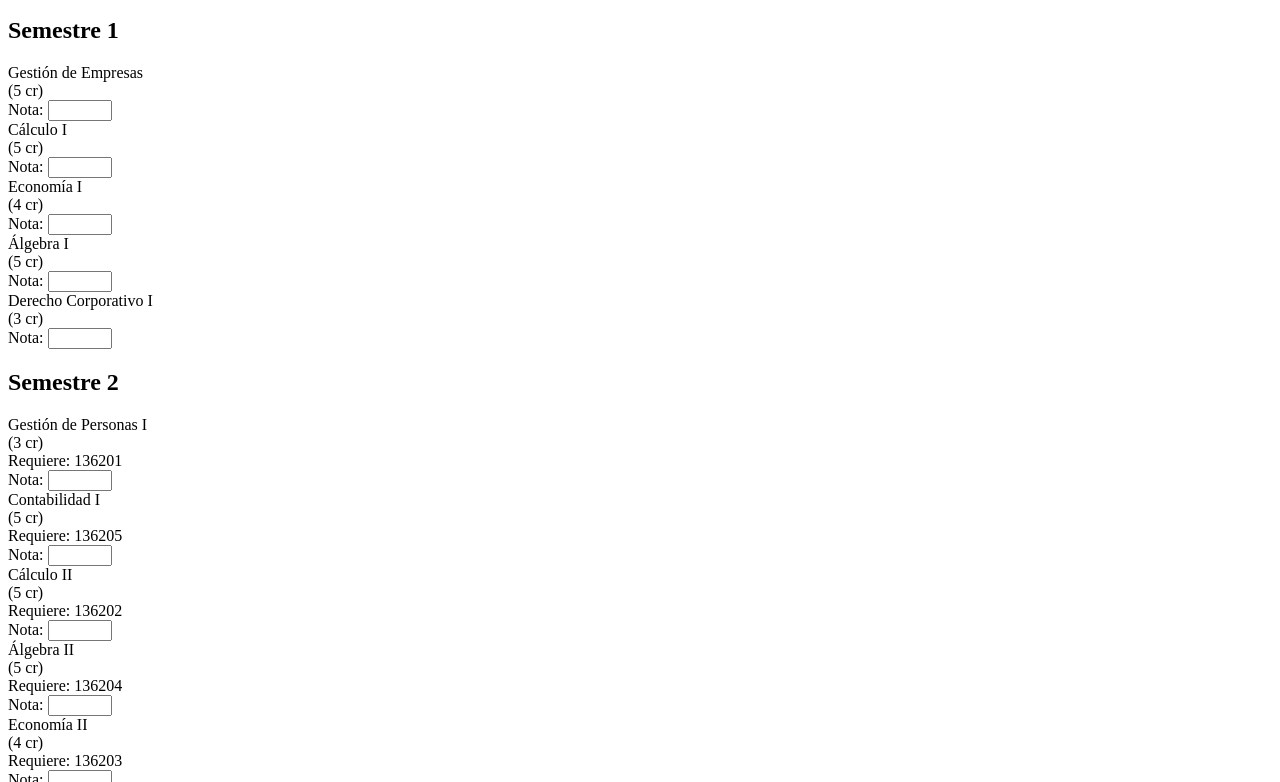
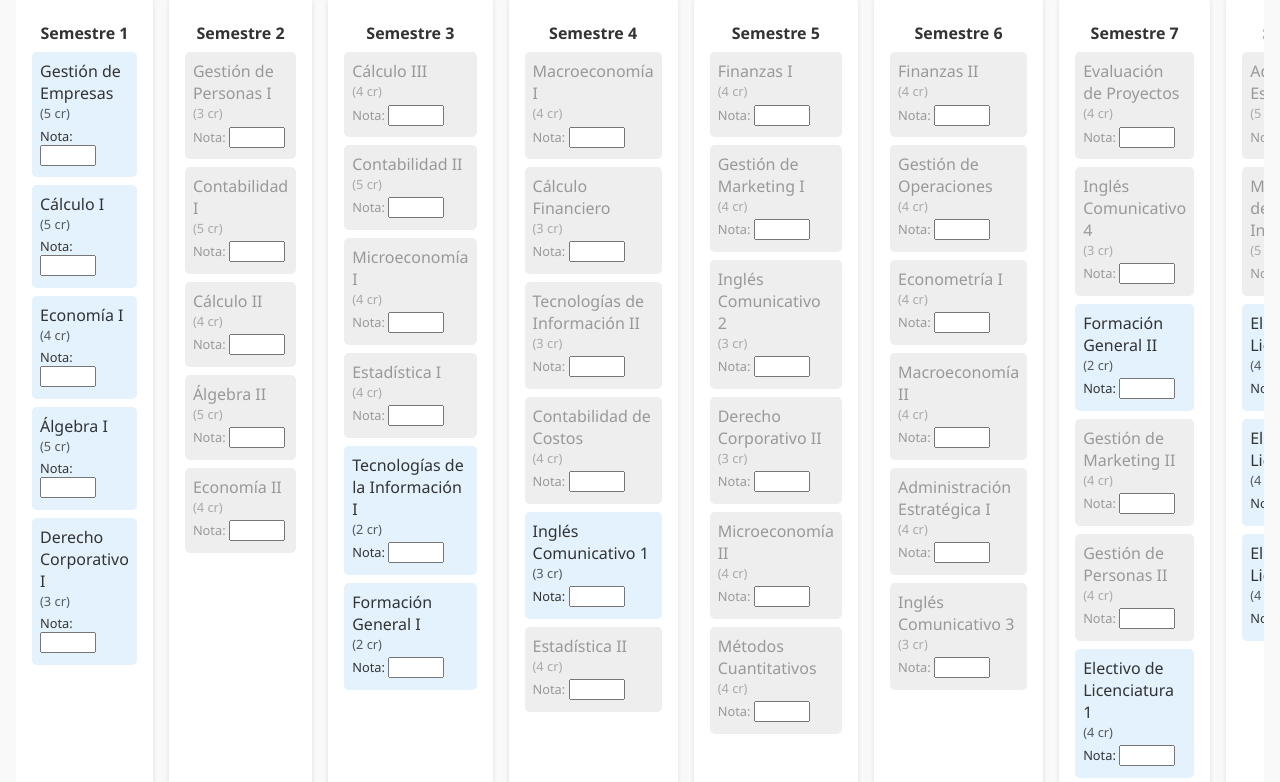
Before and after one commit to Jorg3sp/MALLA-ICO, a plain HTML site: page Index.html in a window 1280 px wide. Shown: the part 104-886 px from the top of the page. Drawn offline with Linux system fonts and the light colour scheme.

Commit message:
Update Index.html

```diff
--- a/Index.html
+++ b/Index.html
@@ -5,60 +5,48 @@
   <meta name="viewport" content="width=device-width, initial-scale=1.0">
   <title>Malla Ingeniería Comercial UdeC</title>
   <style>
-    body {{
+    body {
       font-family: "Segoe UI", sans-serif;
       background-color: #f9f9f9;
       margin: 0;
       padding: 1rem;
       color: #333;
-    }}
-    h1 {{
-      text-align: center;
-      margin-bottom: 0.5rem;
-    }}
-    .controls {{
+    }
+    h1 {
       text-align: center;
       margin-bottom: 1rem;
-    }}
-    button {{
-      padding: 0.5rem 1rem;
-      background-color: #ff5252;
-      color: white;
-      border: none;
-      border-radius: 5px;
-      cursor: pointer;
-    }}
-    .grid {{
+    }
+    .grid {
       display: grid;
       grid-template-columns: repeat(10, 1fr);
       gap: 1rem;
       overflow-x: auto;
-    }}
-    .semester {{
+    }
+    .semester {
       background-color: #ffffff;
       padding: 1rem;
       border-radius: 10px;
       box-shadow: 0 2px 5px rgba(0,0,0,0.1);
-    }}
-    .semester h2 {{
+    }
+    .semester h2 {
       font-size: 1rem;
       text-align: center;
       margin-bottom: 0.5rem;
-    }}
-    .course {{
+    }
+    .course {
       background-color: #e3f2fd;
       padding: 0.5rem;
       border-radius: 5px;
       margin-bottom: 0.5rem;
       cursor: pointer;
       position: relative;
-    }}
-    .course.locked {{
+    }
+    .course.locked {
       background-color: #eeeeee;
       color: #999;
       cursor: default;
-    }}
-    .tooltip {{
+    }
+    .tooltip {
       visibility: hidden;
       background-color: #333;
       color: #fff;
@@ -71,492 +59,167 @@
       left: 50%;
       transform: translateX(-50%);
       white-space: nowrap;
-    }}
-    .course:hover .tooltip {{
+    }
+    .course:hover .tooltip {
       visibility: visible;
-    }}
-    .course.approved {{
+    }
+    .course.approved {
       background-color: #c8e6c9;
-    }}
-    .credits {{
+    }
+    .credits {
       font-size: 0.8rem;
       opacity: 0.8;
-    }}
-    .grade-input {{
+    }
+    .grade-input {
       margin-top: 0.3rem;
       font-size: 0.8rem;
-    }}
-    .grade-input input {{
+    }
+    .grade-input input {
       width: 3rem;
-    }}
-    .average {{
+    }
+    .average {
       font-weight: bold;
       font-size: 0.85rem;
       margin-top: 0.2rem;
-    }}
+    }
   </style>
 </head>
 <body>
   <h1>Malla Ingeniería Comercial UdeC</h1>
-  <div class="controls">
-    <button onclick="if(confirm('¿Borrar todo el progreso?')) {{ localStorage.clear(); location.reload(); }}">
-      Borrar progreso
-    </button>
-  </div>
   <div class="grid" id="grid"></div>
 
   <script>
     const semesters = {
-  "1": [
-    {
-      "code": "136201",
-      "name": "Gestión de Empresas",
-      "credits": 5
-    },
-    {
-      "code": "136202",
-      "name": "Cálculo I",
-      "credits": 5
-    },
-    {
-      "code": "136203",
-      "name": "Economía I",
-      "credits": 4
-    },
-    {
-      "code": "136204",
-      "name": "Álgebra I",
-      "credits": 5
-    },
-    {
-      "code": "136205",
-      "name": "Derecho Corporativo I",
-      "credits": 3
-    }
+      1: [
+        { code: "136201", name: "Gestión de Empresas", credits: 5 },
+        { code: "136202", name: "Cálculo I", credits: 5 },
+        { code: "136203", name: "Economía I", credits: 4 },
+        { code: "136204", name: "Álgebra I", credits: 5 },
+        { code: "136205", name: "Derecho Corporativo I", credits: 3 }
       ],
-  "2": [
-    {
-      "code": "136206",
-      "name": "Gestión de Personas I",
-      "credits": 3,
-      "prereq": [
-        "136201"
-      ]
-    },
-    {
-      "code": "136207",
-      "name": "Contabilidad I",
-      "credits": 5,
-      "prereq": [
-        "136205"
-      ]
-    },
-    {
-      "code": "136208",
-      "name": "Cálculo II",
-      "credits": 5,
-      "prereq": [
-        "136202"
-      ]
-    },
-    {
-      "code": "136209",
-      "name": "Álgebra II",
-      "credits": 5,
-      "prereq": [
-        "136204"
-      ]
-    },
-    {
-      "code": "136210",
-      "name": "Economía II",
-      "credits": 4,
-      "prereq": [
-        "136203"
-      ]
-    }
+      2: [
+        { code: "136206", name: "Gestión de Personas I", credits: 3, prereq: ["136201"] },
+        { code: "136207", name: "Contabilidad I", credits: 5, prereq: ["136205"] },
+        { code: "136208", name: "Cálculo II", credits: 4, prereq: ["136202"] },
+        { code: "136209", name: "Álgebra II", credits: 5, prereq: ["136204"] },
+        { code: "136210", name: "Economía II", credits: 4, prereq: ["136203"] }
       ],
-  "3": [
-    {
-      "code": "136211",
-      "name": "Cálculo III",
-      "credits": 4,
-      "prereq": [
-        "136208"
-      ]
-    },
-    {
-      "code": "136212",
-      "name": "Contabilidad II",
-      "credits": 5,
-      "prereq": [
-        "136207"
-      ]
-    },
-    {
-      "code": "136213",
-      "name": "Microeconomía I",
-      "credits": 4,
-      "prereq": [
-        "136203"
-      ]
-    },
-    {
-      "code": "136214",
-      "name": "Estadística I",
-      "credits": 4,
-      "prereq": [
-        "136208",
-        "136209"
-      ]
-    },
-    {
-      "code": "136215",
-      "name": "Tecnologías de la Información I",
-      "credits": 2
-    },
-    {
-      "code": "136216",
-      "name": "Formación General I",
-      "credits": 2
-    }
+      3: [
+        { code: "136211", name: "Cálculo III", credits: 4, prereq: ["136208"] },
+        { code: "136212", name: "Contabilidad II", credits: 5, prereq: ["136207"] },
+        { code: "136213", name: "Microeconomía I", credits: 4, prereq: ["136203"] },
+        { code: "136214", name: "Estadística I", credits: 4, prereq: ["136208", "136209"] },
+        { code: "136215", name: "Tecnologías de la Información I", credits: 2 },
+        { code: "136216", name: "Formación General I", credits: 2 }
       ],
-  "4": [
-    {
-      "code": "136217",
-      "name": "Macroeconomía I",
-      "credits": 4,
-      "prereq": [
-        "136210"
-      ]
-    },
-    {
-      "code": "136218",
-      "name": "Cálculo Financiero",
-      "credits": 3,
-      "prereq": [
-        "136208"
-      ]
-    },
-    {
-      "code": "136219",
-      "name": "Tecnologías de Información II",
-      "credits": 3,
-      "prereq": [
-        "136215"
-      ]
-    },
-    {
-      "code": "136220",
-      "name": "Contabilidad de Costos",
-      "credits": 4,
-      "prereq": [
-        "136207"
-      ]
-    },
-    {
-      "code": "136221",
-      "name": "Inglés Comunicativo 1",
-      "credits": 3
-    },
-    {
-      "code": "136222",
-      "name": "Estadística II",
-      "credits": 4,
-      "prereq": [
-        "136214"
-      ]
-    }
+      4: [
+        { code: "136217", name: "Macroeconomía I", credits: 4, prereq: ["136210"] },
+        { code: "136218", name: "Cálculo Financiero", credits: 3, prereq: ["136208"] },
+        { code: "136219", name: "Tecnologías de Información II", credits: 3, prereq: ["136215"] },
+        { code: "136220", name: "Contabilidad de Costos", credits: 4, prereq: ["136207"] },
+        { code: "136221", name: "Inglés Comunicativo 1", credits: 3 },
+        { code: "136222", name: "Estadística II", credits: 4, prereq: ["136214"] }
       ],
-  "5": [
-    {
-      "code": "136223",
-      "name": "Finanzas I",
-      "credits": 4,
-      "prereq": [
-        "136218"
-      ]
-    },
-    {
-      "code": "136224",
-      "name": "Gestión de Marketing I",
-      "credits": 4,
-      "prereq": [
-        "136201"
-      ]
-    },
-    {
-      "code": "136225",
-      "name": "Inglés Comunicativo 2",
-      "credits": 3,
-      "prereq": [
-        "136221"
-      ]
-    },
-    {
-      "code": "136226",
-      "name": "Derecho Corporativo II",
-      "credits": 3,
-      "prereq": [
-        "136205"
-      ]
-    },
-    {
-      "code": "136227",
-      "name": "Microeconomía II",
-      "credits": 4,
-      "prereq": [
-        "136213"
-      ]
-    },
-    {
-      "code": "136228",
-      "name": "Métodos Cuantitativos",
-      "credits": 4,
-      "prereq": [
-        "136209"
-      ]
-    }
+      5: [
+        { code: "136223", name: "Finanzas I", credits: 4, prereq: ["136218"] },
+        { code: "136224", name: "Gestión de Marketing I", credits: 4, prereq: ["136201"] },
+        { code: "136225", name: "Inglés Comunicativo 2", credits: 3, prereq: ["136221"] },
+        { code: "136226", name: "Derecho Corporativo II", credits: 3, prereq: ["136205"] },
+        { code: "136227", name: "Microeconomía II", credits: 4, prereq: ["136213"] },
+        { code: "136228", name: "Métodos Cuantitativos", credits: 4, prereq: ["136209"] }
       ],
-  "6": [
-    {
-      "code": "136229",
-      "name": "Finanzas II",
-      "credits": 4,
-      "prereq": [
-        "136223"
-      ]
-    },
-    {
-      "code": "136230",
-      "name": "Gestión de Operaciones",
-      "credits": 4,
-      "prereq": [
-        "136228"
-      ]
-    },
-    {
-      "code": "136231",
-      "name": "Econometría I",
-      "credits": 4,
-      "prereq": [
-        "136222"
-      ]
-    },
-    {
-      "code": "136232",
-      "name": "Macroeconomía II",
-      "credits": 4,
-      "prereq": [
-        "136217"
-      ]
-    },
-    {
-      "code": "136233",
-      "name": "Administración Estratégica I",
-      "credits": 4,
-      "prereq": [
-        "136223"
-      ]
-    },
-    {
-      "code": "136234",
-      "name": "Inglés Comunicativo 3",
-      "credits": 3,
-      "prereq": [
-        "136225"
-      ]
-    }
+      6: [
+        { code: "136229", name: "Finanzas II", credits: 4, prereq: ["136223"] },
+        { code: "136230", name: "Gestión de Operaciones", credits: 4, prereq: ["136228"] },
+        { code: "136231", name: "Econometría I", credits: 4, prereq: ["136222"] },
+        { code: "136232", name: "Macroeconomía II", credits: 4, prereq: ["136217"] },
+        { code: "136233", name: "Administración Estratégica I", credits: 4, prereq: ["136223"] },
+        { code: "136234", name: "Inglés Comunicativo 3", credits: 3, prereq: ["136225"] }
       ],
-  "7": [
-    {
-      "code": "136235",
-      "name": "Evaluación de Proyectos",
-      "credits": 4,
-      "prereq": [
-        "136227",
-        "136223"
-      ]
-    },
-    {
-      "code": "136236",
-      "name": "Inglés Comunicativo 4",
-      "credits": 3,
-      "prereq": [
-        "136234"
-      ]
-    },
-    {
-      "code": "FG2",
-      "name": "Formación General II",
-      "credits": 2
-    },
-    {
-      "code": "136237",
-      "name": "Gestión de Marketing II",
-      "credits": 4,
-      "prereq": [
-        "136224"
-      ]
-    },
-    {
-      "code": "136238",
-      "name": "Gestión de Personas II",
-      "credits": 4,
-      "prereq": [
-        "136233"
-      ]
-    },
-    {
-      "code": "ELEC1",
-      "name": "Electivo de Licenciatura 1",
-      "credits": 4
-    }
+      7: [
+        { code: "136235", name: "Evaluación de Proyectos", credits: 4, prereq: ["136227", "136223"] },
+        { code: "136236", name: "Inglés Comunicativo 4", credits: 3, prereq: ["136234"] },
+        { code: "FG2", name: "Formación General II", credits: 2 },
+        { code: "136237", name: "Gestión de Marketing II", credits: 4, prereq: ["136224"] },
+        { code: "136238", name: "Gestión de Personas II", credits: 4, prereq: ["136233"] },
+        { code: "ELEC1", name: "Electivo de Licenciatura 1", credits: 4 }
       ],
-  "8": [
-    {
-      "code": "136239",
-      "name": "Administración Estratégica II",
-      "credits": 5,
-      "prereq": [
-        "136233"
-      ]
-    },
-    {
-      "code": "136240",
-      "name": "Metodología de la Investigación",
-      "credits": 5,
-      "prereq": [
-        "136233"
-      ]
-    },
-    {
-      "code": "ELEC2",
-      "name": "Electivo de Licenciatura 2",
-      "credits": 4
-    },
-    {
-      "code": "ELEC3",
-      "name": "Electivo de Licenciatura 3",
-      "credits": 4
-    },
-    {
-      "code": "ELEC4",
-      "name": "Electivo de Licenciatura 4",
-      "credits": 4
-    }
+      8: [
+        { code: "136239", name: "Administración Estratégica II", credits: 5, prereq: ["136233"] },
+        { code: "136240", name: "Metodología de la Investigación", credits: 5, prereq: ["136233"] },
+        { code: "ELEC2", name: "Electivo de Licenciatura 2", credits: 4 },
+        { code: "ELEC3", name: "Electivo de Licenciatura 3", credits: 4 },
+        { code: "ELEC4", name: "Electivo de Licenciatura 4", credits: 4 }
       ],
-  "9": [
-    {
-      "code": "EP1",
-      "name": "Electivo Profesional 1",
-      "credits": 4
-    },
-    {
-      "code": "EP2",
-      "name": "Electivo Profesional 2",
-      "credits": 4
-    },
-    {
-      "code": "EP3",
-      "name": "Electivo Profesional 3",
-      "credits": 4
-    },
-    {
-      "code": "EP4",
-      "name": "Electivo Profesional 4",
-      "credits": 4
-    },
-    {
-      "code": "EP5",
-      "name": "Electivo Profesional 5",
-      "credits": 4
-    }
+      9: [
+        { code: "EP1", name: "Electivo Profesional 1", credits: 4 },
+        { code: "EP2", name: "Electivo Profesional 2", credits: 4 },
+        { code: "EP3", name: "Electivo Profesional 3", credits: 4 },
+        { code: "EP4", name: "Electivo Profesional 4", credits: 4 },
+        { code: "EP5", name: "Electivo Profesional 5", credits: 4 }
       ],
-  "10": [
-    {
-      "code": "136241",
-      "name": "Trabajo Profesional en Administración",
-      "credits": 10,
-      "prereq": [
-        "136240"
-      ]
-    },
-    {
-      "code": "EP6",
-      "name": "Electivo Profesional 6",
-      "credits": 4
-    },
-    {
-      "code": "EP7",
-      "name": "Electivo Profesional 7",
-      "credits": 4
-    },
-    {
-      "code": "EP8",
-      "name": "Electivo Profesional 8",
-      "credits": 4
-    }
+      10: [
+        { code: "136241", name: "Trabajo Profesional en Administración", credits: 10, prereq: ["136240"] },
+        { code: "EP6", name: "Electivo Profesional 6", credits: 4 },
+        { code: "EP7", name: "Electivo Profesional 7", credits: 4 },
+        { code: "EP8", name: "Electivo Profesional 8", credits: 4 }
       ]
     };
 
     const approved = JSON.parse(localStorage.getItem("aprobados") || "[]");
     const notas = JSON.parse(localStorage.getItem("notas") || "{}");
 
-    function render() {{
+    function render() {
       const grid = document.getElementById("grid");
       grid.innerHTML = "";
-      for (let s = 1; s <= 10; s++) {{
+      for (let s = 1; s <= 10; s++) {
         const column = document.createElement("div");
         column.className = "semester";
         column.innerHTML = `<h2>Semestre ${s}</h2>`;
-        for (const ramo of semesters[s]) {{
+        for (const ramo of semesters[s]) {
           const div = document.createElement("div");
           const locked = ramo.prereq && !ramo.prereq.every(c => approved.includes(c));
           div.className = `course ${locked ? "locked" : ""} ${approved.includes(ramo.code) ? "approved" : ""}`;
           div.innerHTML = `${ramo.name}<div class="credits">(${ramo.credits} cr)</div>`;
 
-          if (locked) {{
+          if (locked) {
             const tooltip = document.createElement("div");
             tooltip.className = "tooltip";
-            tooltip.textContent = `Requiere: ${(ramo.prereq || []).join(", ")}`;
+            tooltip.textContent = `Requiere: ${ramo.prereq.join(", ")}`;
             div.appendChild(tooltip);
-          }} else {{
-            div.addEventListener("click", () => {{
+          } else {
+            div.addEventListener("click", () => {
               if (!approved.includes(ramo.code)) approved.push(ramo.code);
               else approved.splice(approved.indexOf(ramo.code), 1);
               localStorage.setItem("aprobados", JSON.stringify(approved));
               render();
-            }});
-          }}
+            });
+          }
 
+          // Campo para notas
           const gradeDiv = document.createElement("div");
           gradeDiv.className = "grade-input";
           gradeDiv.innerHTML = `Nota: <input type="number" min="1" max="7" step="0.1" value="${notas[ramo.code] || ""}">`;
-          gradeDiv.querySelector("input").addEventListener("change", (e) => {{
-            const val = parseFloat(e.target.value);
-            if (!isNaN(val)) {{
-              notas[ramo.code] = val;
-            }} else {{
-              delete notas[ramo.code];
-            }}
+          gradeDiv.querySelector("input").addEventListener("input", (e) => {
+            notas[ramo.code] = parseFloat(e.target.value);
             localStorage.setItem("notas", JSON.stringify(notas));
             render();
-          }});
+          });
           div.appendChild(gradeDiv);
 
+          // Promedio simple
           const avg = document.createElement("div");
           avg.className = "average";
-          if (notas[ramo.code]) {{
+          if (notas[ramo.code]) {
             avg.textContent = `Promedio: ${(notas[ramo.code] * 1).toFixed(1)}`;
-          }}
+          }
           div.appendChild(avg);
 
           column.appendChild(div);
-        }}
+        }
         grid.appendChild(column);
-      }}
-    }}
+      }
+    }
 
     render();
   </script>
```
Lines whose indentation alone changed are shown as unchanged.
